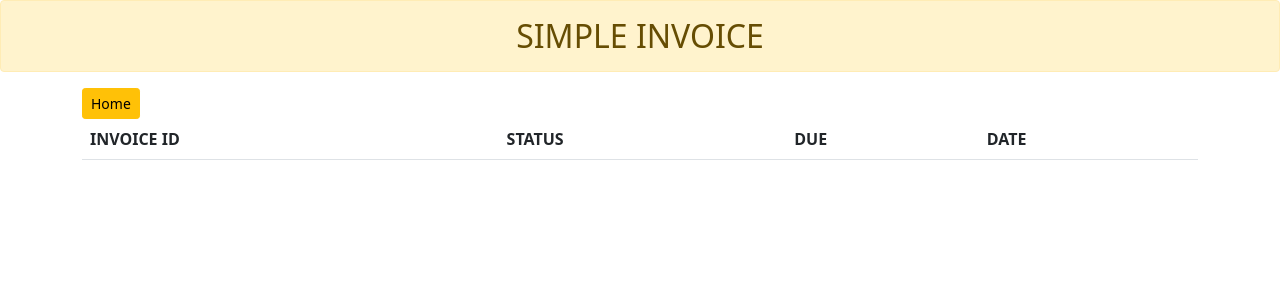
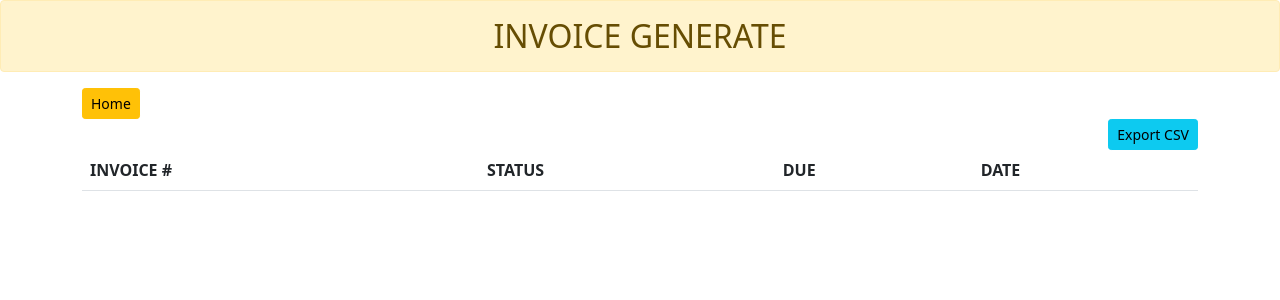
Before and after one commit to sreebash/demo-projects, a Django app: template templates/invoice_detail.html in a window 1280 px wide. Shown: the top 300 px of the page. Run offline with Django 3.2, Linux system fonts and the light colour scheme; the template is opened without the code that fills it, so the values that code supplies are empty.

Commit message:
refactor design

```diff
--- a/templates/invoice_detail.html
+++ b/templates/invoice_detail.html
@@ -9,19 +9,27 @@
     <link href="https://cdn.jsdelivr.net/npm/bootstrap@5.1.2/dist/css/bootstrap.min.css" rel="stylesheet"
           integrity="sha384-uWxY/CJNBR+1zjPWmfnSnVxwRheevXITnMqoEIeG1LJrdI0GlVs/9cVSyPYXdcSF" crossorigin="anonymous">
 
-    <title>Invoice create</title>
+    <title>Invoice Generate</title>
 </head>
 <body>
 
 
-<h2 class="alert alert-warning text-center">SIMPLE INVOICE</h2>
+<h2 class="alert alert-warning text-center">INVOICE GENERATE</h2>
+<div class="container">
+    <a href="{% url 'invoice:invoice' %}">
+        <button class="btn btn-warning btn-sm">Home</button>
+    </a>
 
-<div class="container">
+    <div class="text-end">
+        <a href="">
+            <button class="btn btn-info btn-sm">Export CSV</button>
+        </a>
+    </div>
 
     <table class="table">
         <thead class="thead-dark">
         <tr>
-            <th>INVOICE ID</th>
+            <th>INVOICE #</th>
             <th>STATUS</th>
             <th>DUE</th>
             <th>DATE</th>
@@ -37,7 +45,9 @@
                 <th scope="row">{{ invoice.status }}</th>
                 <th scope="row">{{ invoice.due }}</th>
                 <th scope="row">{{ invoice.created_on }}</th>
-                <th scope="row"><a href="{% url 'invoice:invoice_pdf' invoice.pk %}"><button class="btn btn-warning btn-sm">Print Invoice</button></a></th>
+                <th scope="row"><a href="{% url 'invoice:invoice_pdf' invoice.pk %}">
+                    <button class="btn btn-warning btn-sm">Print Invoice</button>
+                </a></th>
 
 
             </tr>
@@ -45,7 +55,7 @@
 
 
         </tbody>
-        <a href="{% url 'invoice:invoice' %}"><button class="btn btn-warning btn-sm">Home</button></a>
+
 
     </table>
 </div>
```
Also changed, not shown: db.sqlite3.
